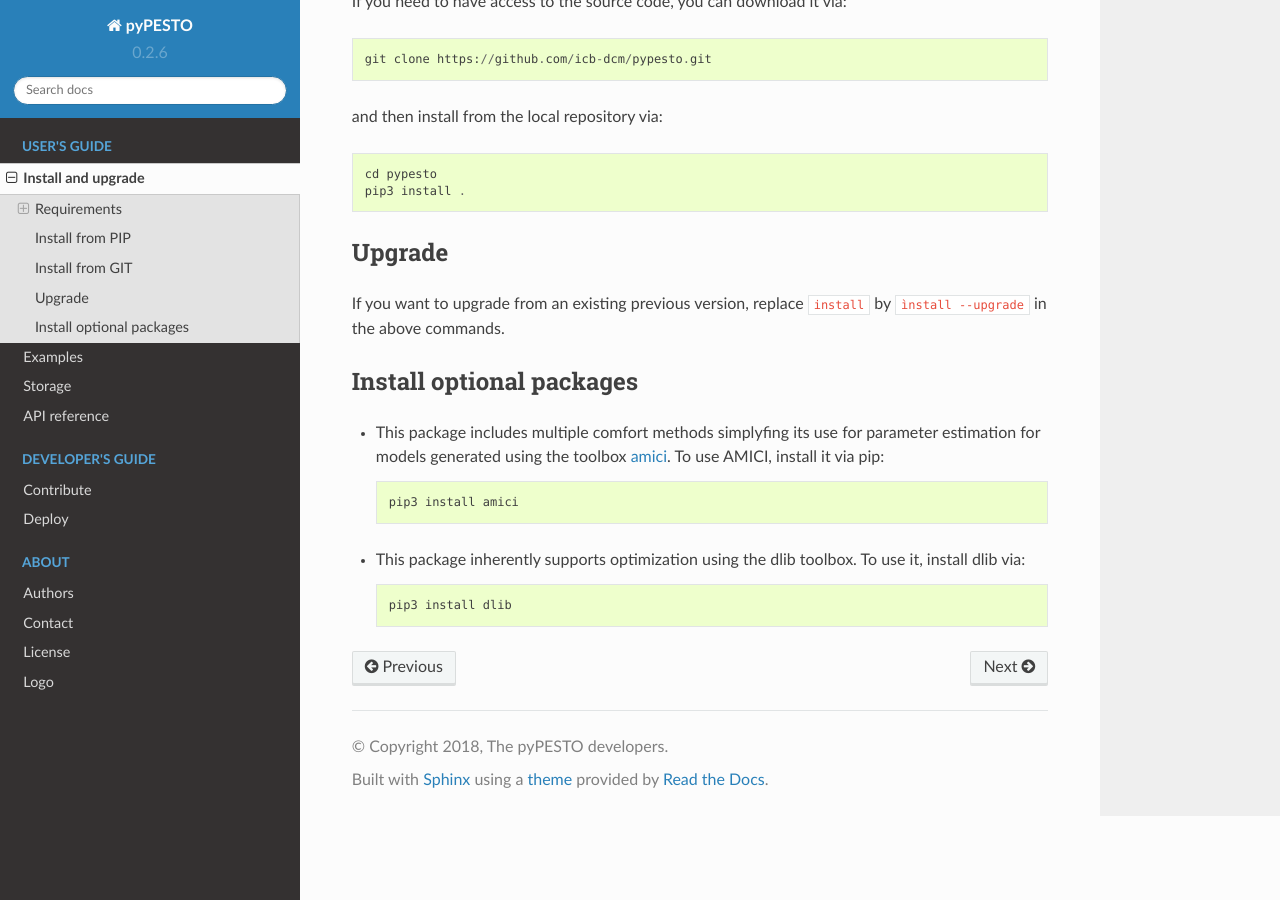
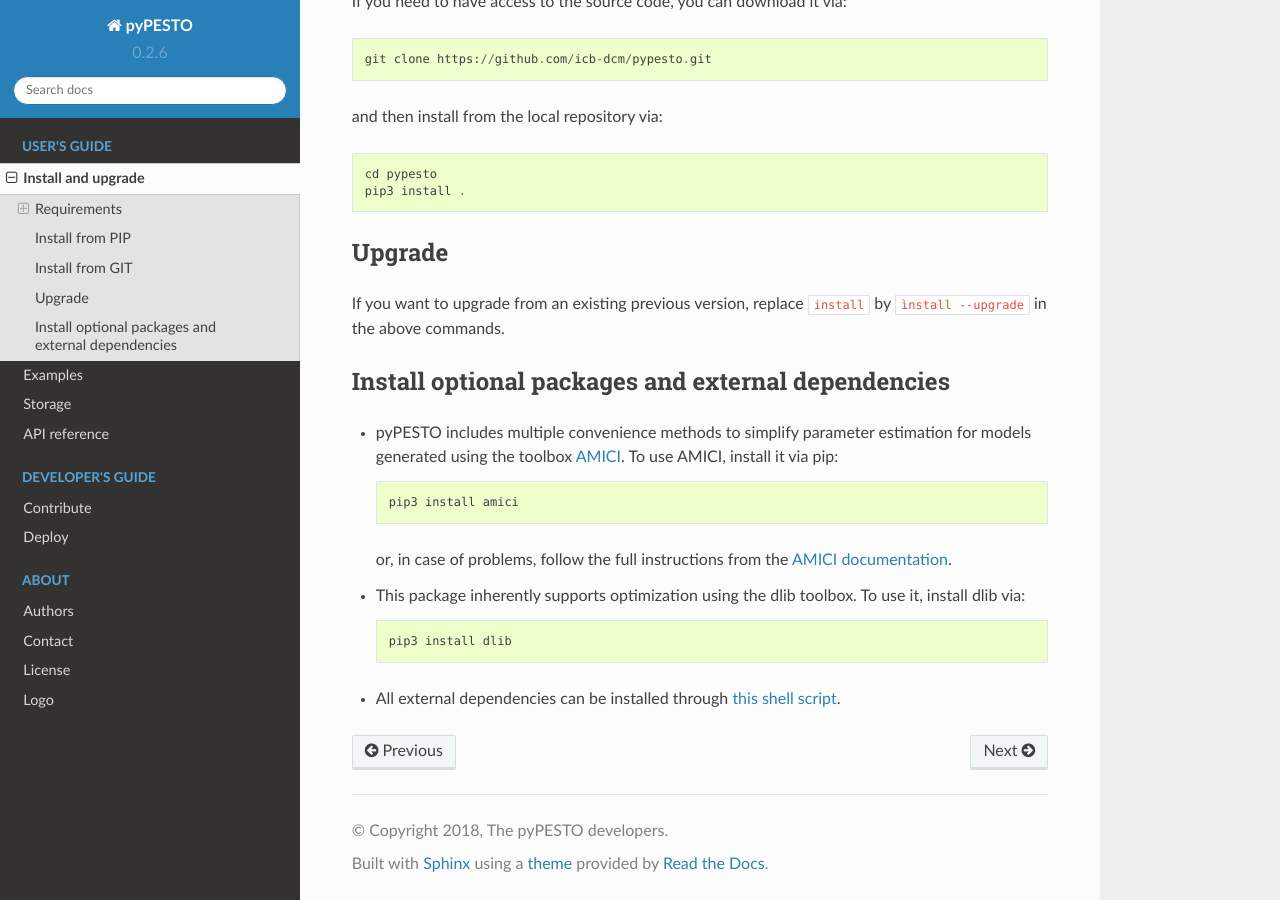
Before and after one commit to ICB-DCM/pyPESTO, a Sphinx documentation site: the page built from doc/install.rst, in a window 1280 px wide and 900 px high, scrolled down 965 px. Built offline with Sphinx 7.4.7 and the Read the Docs theme 2.0.0, drawn with Linux system fonts in a browser that asks for light colours; pages that are not in the unit, such as notebooks, are missing from menus.

Commit message:
Update install.rst (#689)
* Update install.rst

fixes #683

* Update doc/install.rst

* Apply suggestions from code review

* Apply suggestions from code review

Co-authored-by: Daniel Weindl <dweindl@users.noreply.github.com>

* Update install.rst

* Apply suggestions from code review

Co-authored-by: Dilan Pathirana <59329744+dilpath@users.noreply.github.com>

* Update doc/install.rst

Co-authored-by: Yannik Schälte <31767307+yannikschaelte@users.noreply.github.com>

Co-authored-by: Daniel Weindl <dweindl@users.noreply.github.com>
Co-authored-by: Dilan Pathirana <59329744+dilpath@users.noreply.github.com>
Co-authored-by: Yannik Schälte <31767307+yannikschaelte@users.noreply.github.com>

```diff
--- a/doc/install.rst
+++ b/doc/install.rst
@@ -61,17 +61,23 @@
 ``install`` by ``ìnstall --upgrade`` in the above commands.
 
 
-Install optional packages
--------------------------
+Install optional packages and external dependencies
+---------------------------------------------------
 
-* This package includes multiple comfort methods simplyfing its use for
+* pyPESTO includes multiple convenience methods to simplify
   parameter estimation for models generated using the toolbox
-  `amici <https://www.github.com/icb-dcm/amici>`_.
+  `AMICI <https://github.com/AMICI-dev/AMICI>`_.
   To use AMICI, install it via pip::
 
     pip3 install amici
+
+  or, in case of problems, follow the full instructions from the
+  `AMICI documentation <https://amici.readthedocs.io/en/latest/python_installation.html>`_.
 
 * This package inherently supports optimization using the dlib toolbox.
   To use it, install dlib via::
 
    pip3 install dlib
+
+* All external dependencies can be installed through
+  `this shell script <https://github.com/ICB-DCM/pyPESTO/blob/main/.github/workflows/install_deps.sh>`_.
```
